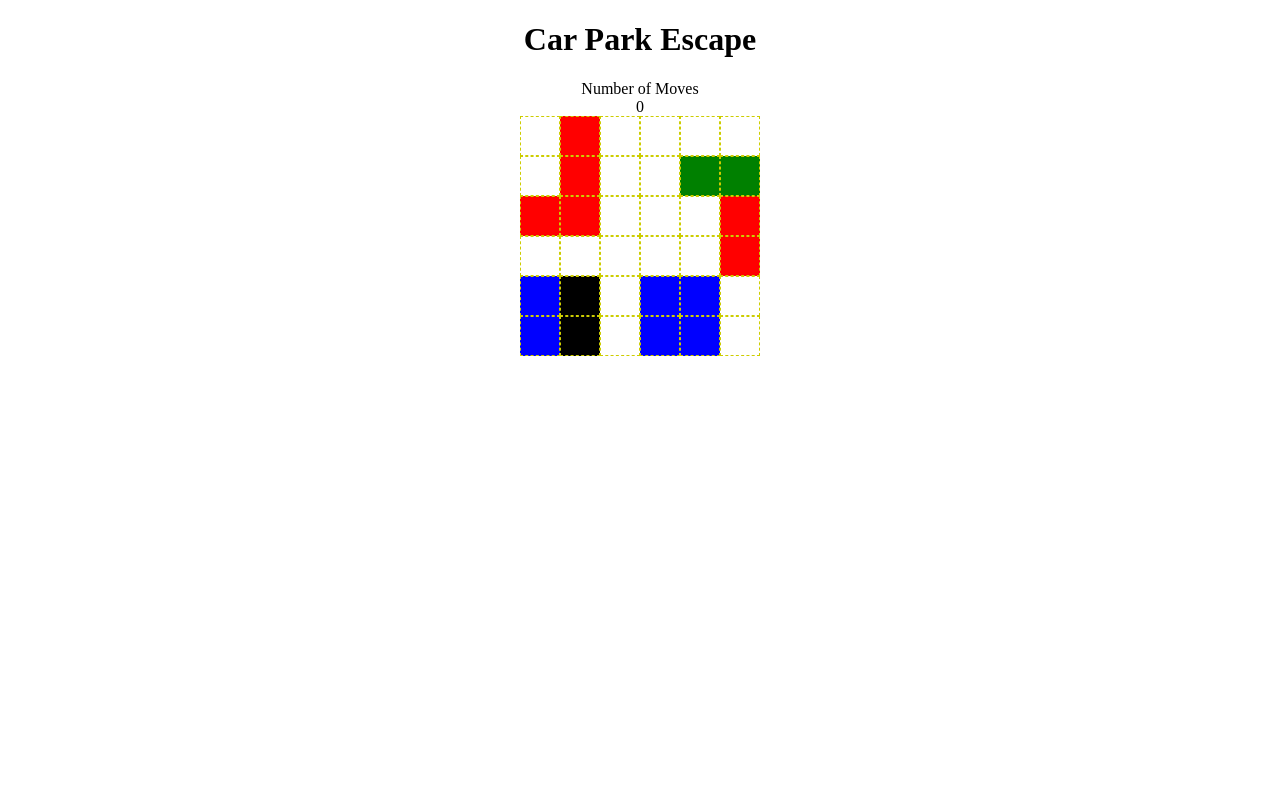
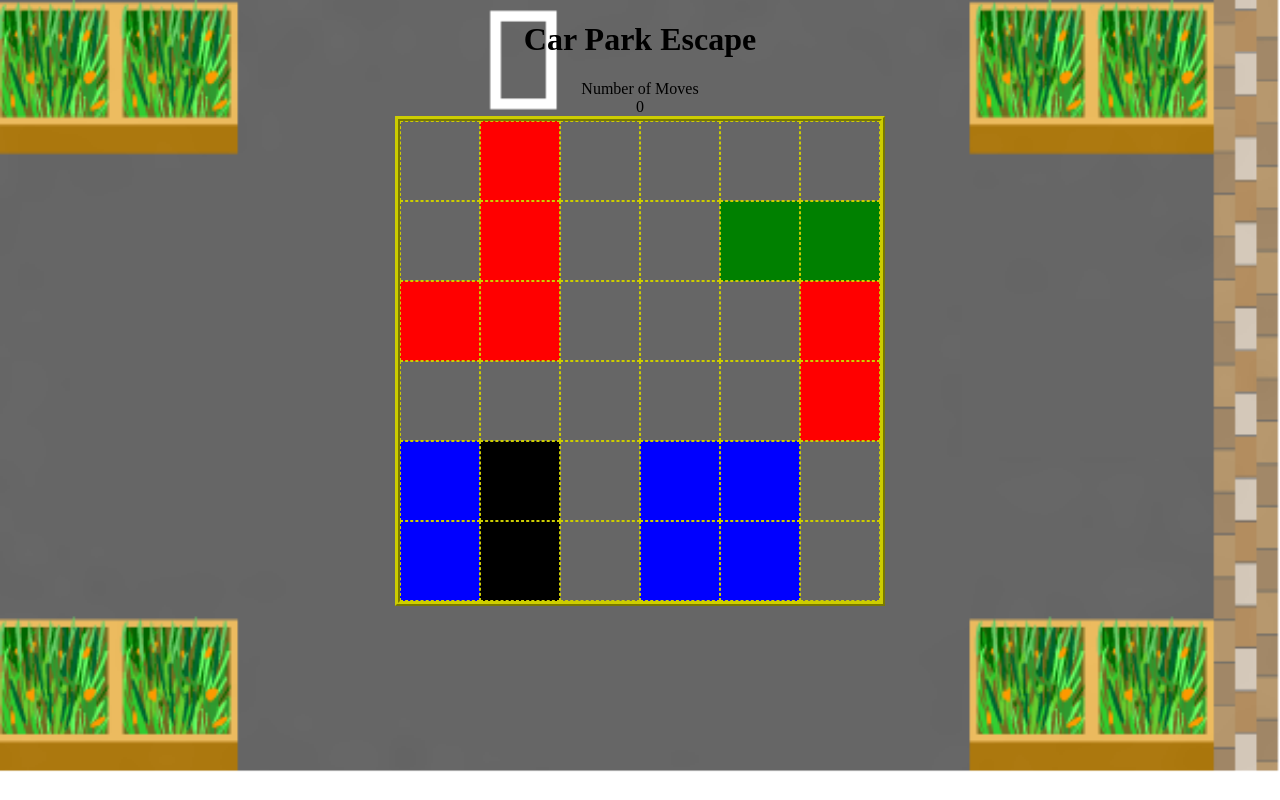
Before and after one commit to Wardrt/wdi-project-1, a PHP site: page /home.html in a window 1280 px wide. Run offline with PHP 8.4, Linux system fonts and the light colour scheme.

Commit message:
Styling to look like a car park now.

```diff
--- a/css/style.css
+++ b/css/style.css
@@ -1,3 +1,8 @@
+body {
+  background: url(../images/background.png);
+  background-size: cover;
+}
+
 div {
   text-align: center;
 }
@@ -5,15 +10,15 @@ div {
 ul {
   margin: 0 auto;
   padding: 0;
-  width: 240px;
-  height: 240px;
-  border: 25px;
-  border-image: url(../images/border.jpg) 25% repeat;
+  width: 480px;
+  height: 480px;
+  border: 5px ridge #CDCD00;
+  /*border-image: url(../images/border.jpg) 25% repeat;*/
 }
 
 li {
-  width: 38px;
-  height: 38px;
+  width: 78px;
+  height: 78px;
   border: 1px dashed #CDCD00;
   list-style: none;
   float: left;
```
Also changed, not shown: images/background.png (added).
